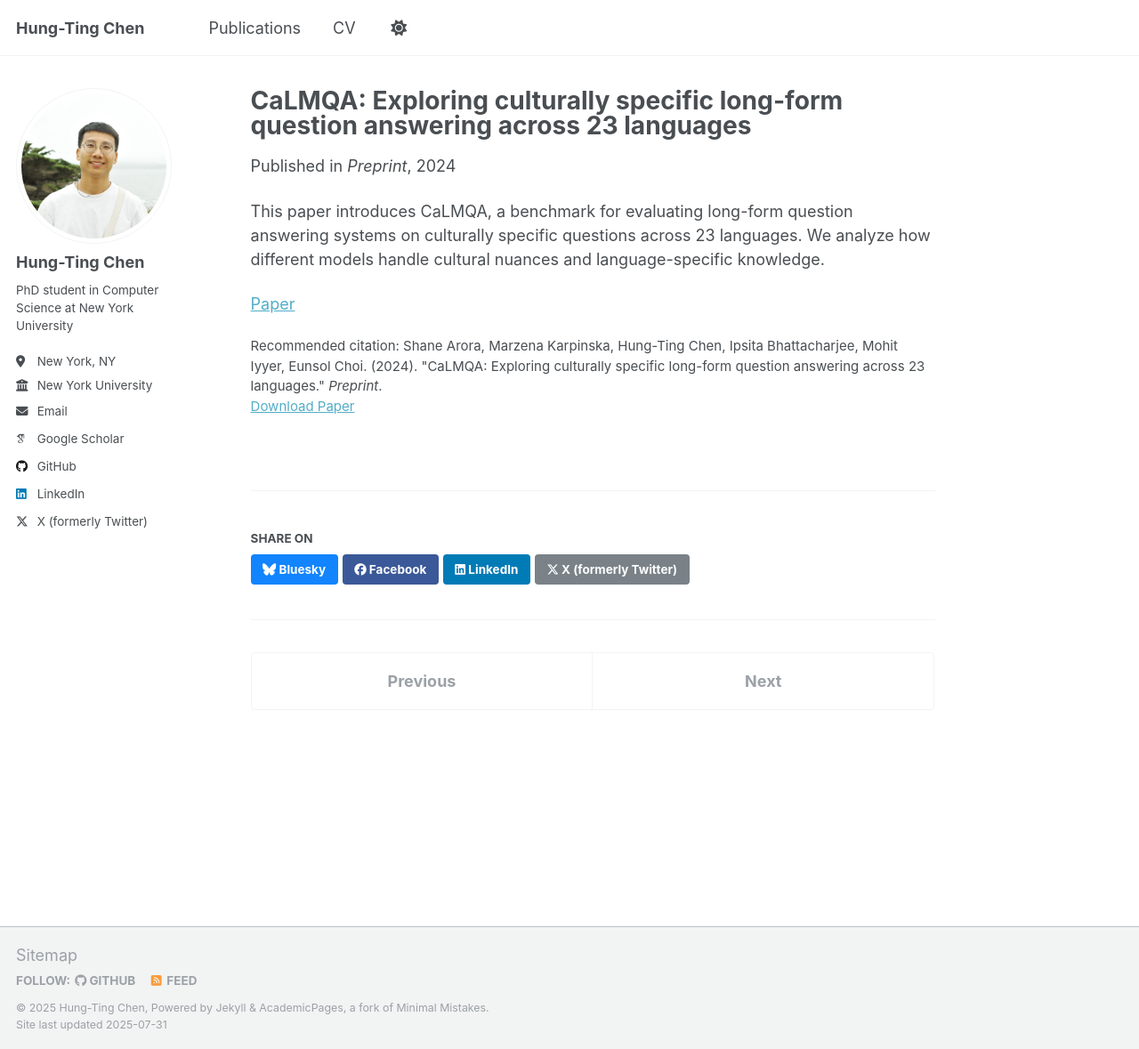
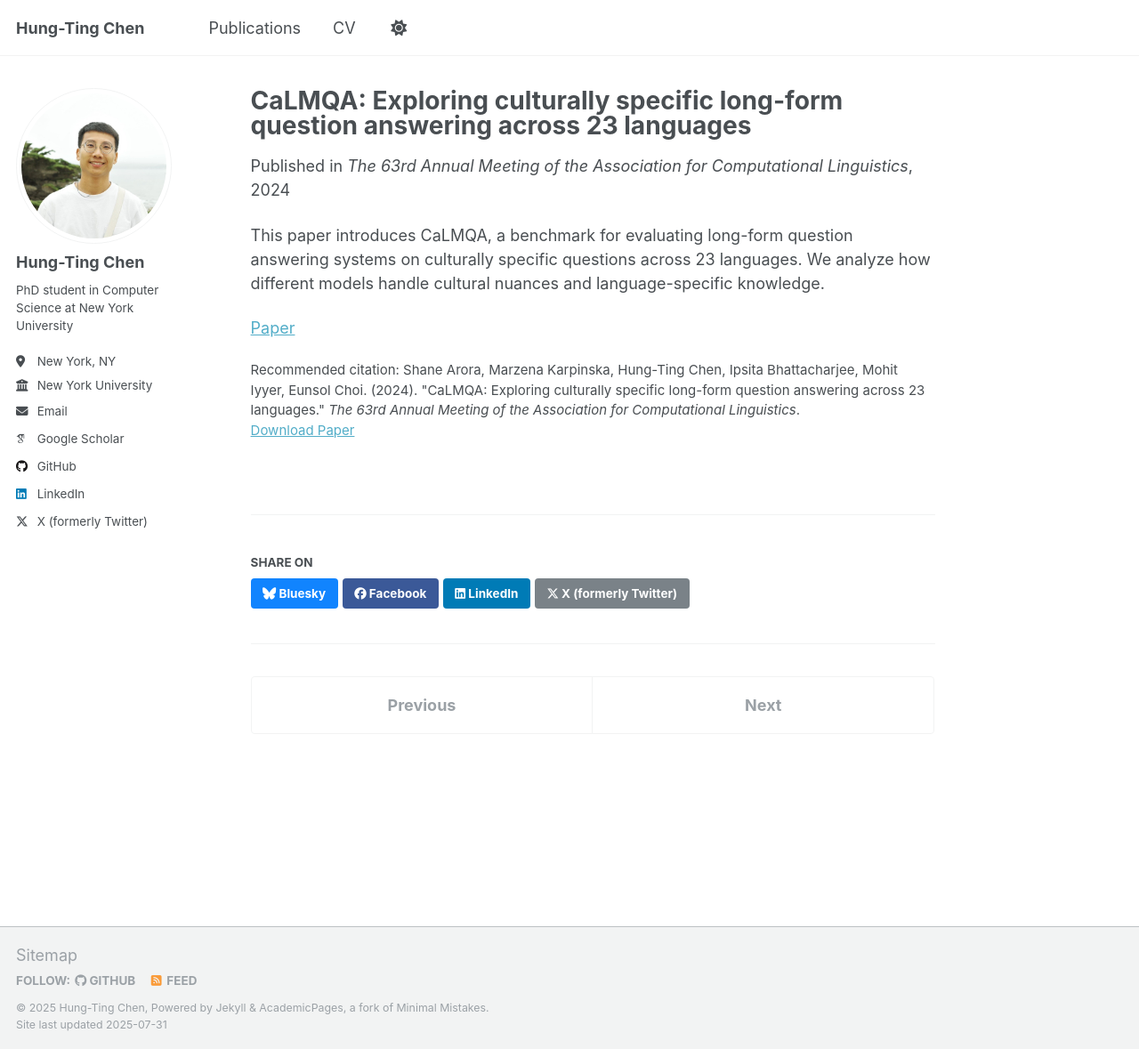
Before and after one commit to timchen0618/timchen0618.github.io, a Jekyll site: the page built from _publications/2024-06-01-calmqa.md, in a window 1280 px wide and 1179 px high. Shown: the whole window at 89% size. Built offline with Jekyll 4.4.1, drawn with Linux system fonts in a browser that asks for light colours; some web fonts are replaced; a script that is not in the unit is left out.

```diff
--- a/_publications/2024-06-01-calmqa.md
+++ b/_publications/2024-06-01-calmqa.md
@@ -1,13 +1,13 @@
 ---
 title: "CaLMQA: Exploring culturally specific long-form question answering across 23 languages"
 collection: publications
-category: manuscripts
+category: conferences
 permalink: /publication/2024-06-01-calmqa
 excerpt: 'This paper introduces CaLMQA, a benchmark for evaluating long-form question answering systems on culturally specific questions across 23 languages. We analyze how different models handle cultural nuances and language-specific knowledge.'
 date: 2024-06-01
-venue: 'Preprint'
+venue: 'The 63rd Annual Meeting of the Association for Computational Linguistics'
 paperurl: 'https://arxiv.org/abs/2406.17761'
-citation: 'Shane Arora, Marzena Karpinska, Hung-Ting Chen, Ipsita Bhattacharjee, Mohit Iyyer, Eunsol Choi. (2024). &quot;CaLMQA: Exploring culturally specific long-form question answering across 23 languages.&quot; <i>Preprint</i>.'
+citation: 'Shane Arora, Marzena Karpinska, Hung-Ting Chen, Ipsita Bhattacharjee, Mohit Iyyer, Eunsol Choi. (2024). &quot;CaLMQA: Exploring culturally specific long-form question answering across 23 languages.&quot; <i>The 63rd Annual Meeting of the Association for Computational Linguistics</i>.'
 ---
 
 This paper introduces CaLMQA, a benchmark for evaluating long-form question answering systems on culturally specific questions across 23 languages. We analyze how different models handle cultural nuances and language-specific knowledge.
```
Also changed, not shown: _pages/publications.html (+51 -51 lines), _publications/2022-01-01-knowledge-conflicts.md (+2 -2 lines), _publications/2023-01-01-human-feedback-qa.md (+2 -2 lines), _publications/2024-01-01-understanding-retrieval-augmentation.md (+2 -2 lines), _publications/2025-01-01-berds.md (+2 -2 lines).
